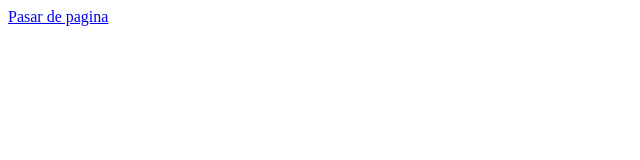
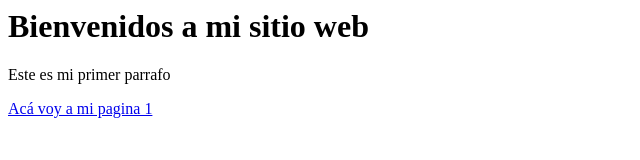
Before and after one commit to airicaro/Noveno2, a plain HTML site: page index.html in a window 1280 px wide. Shown: the whole page, without its empty margins (0-640 px from the left). Drawn offline with Linux system fonts and the light colour scheme.

Commit message:
Update index.html

```diff
--- a/index.html
+++ b/index.html
@@ -1,8 +1,10 @@
 <html>
   <head>
-    <title> </title>
+    <title>Mi primer sitio web</title>
   </head>
   <body>
-    <a href="pagina1.html"> Pasar de pagina
+    <h1>Bienvenidos a mi sitio web</h1>
+    <p>Este es mi primer parrafo</p>
+    <a href="pagina1.html"> Acá voy a mi pagina 1</a>
   </body>
 </html>
```
